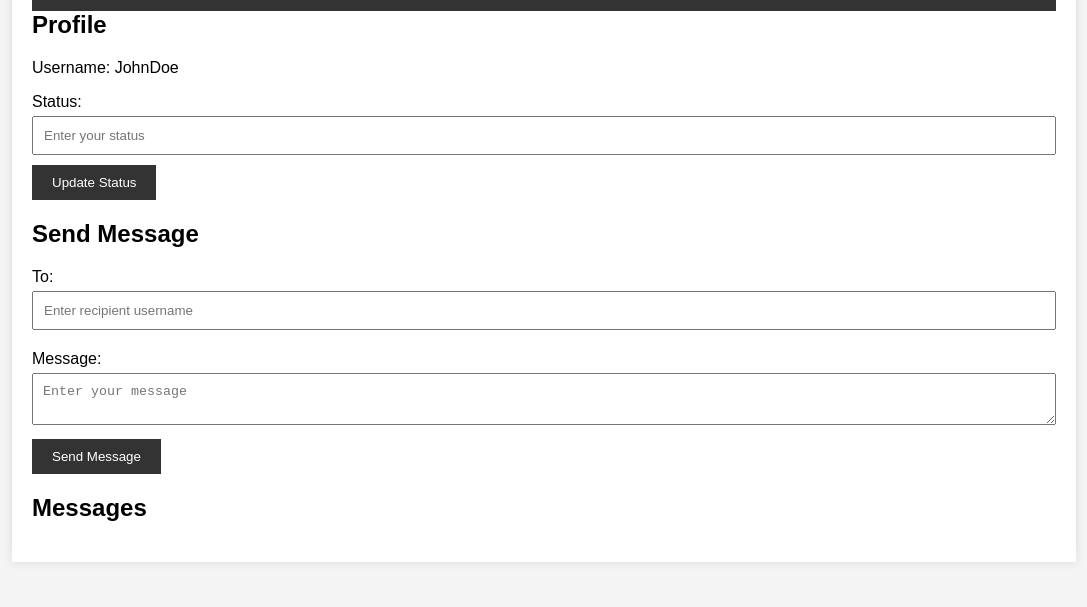
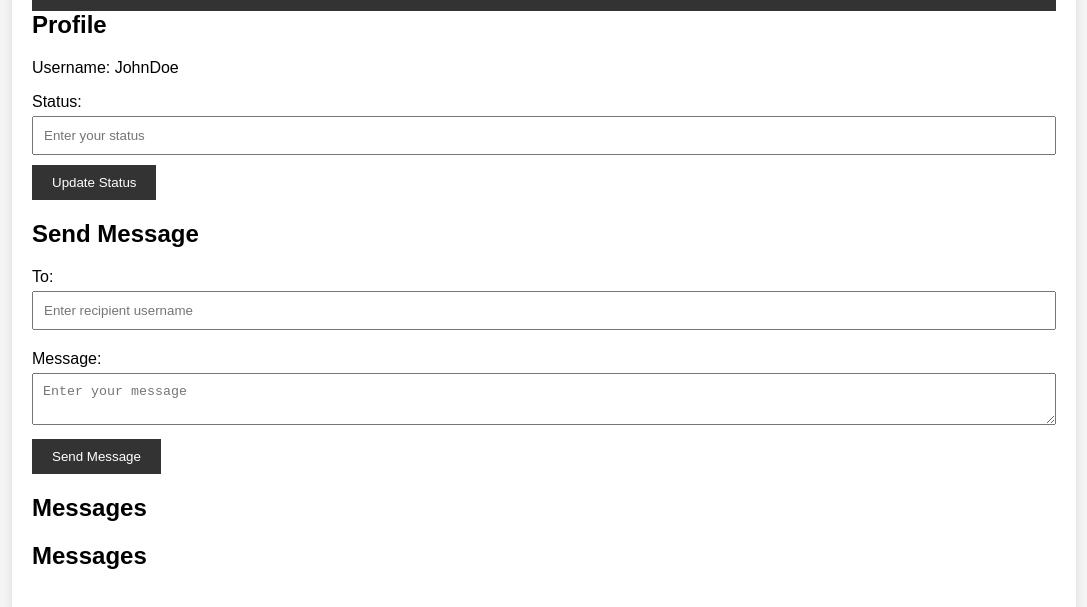
Before and after one commit to SteveNoyes/vanilla_social, a plain HTML site: page index.html in a window 1280 px wide. Shown: the part 109-716 px from the top of the page, without its empty margins (96-1183 px from the left). Drawn offline with Linux system fonts and the light colour scheme.

Commit message:
sent messages

```diff
--- a/index.html
+++ b/index.html
@@ -36,6 +36,11 @@
             <h2>Messages</h2>
             <ul id="messages"></ul>
         </section>
+
+        <section id="messages-section">
+            <h2>Messages</h2>
+            <ul id="messages"></ul>
+        </section>
     </div>
     <script src="js/main.js"></script>
 </body>
```
